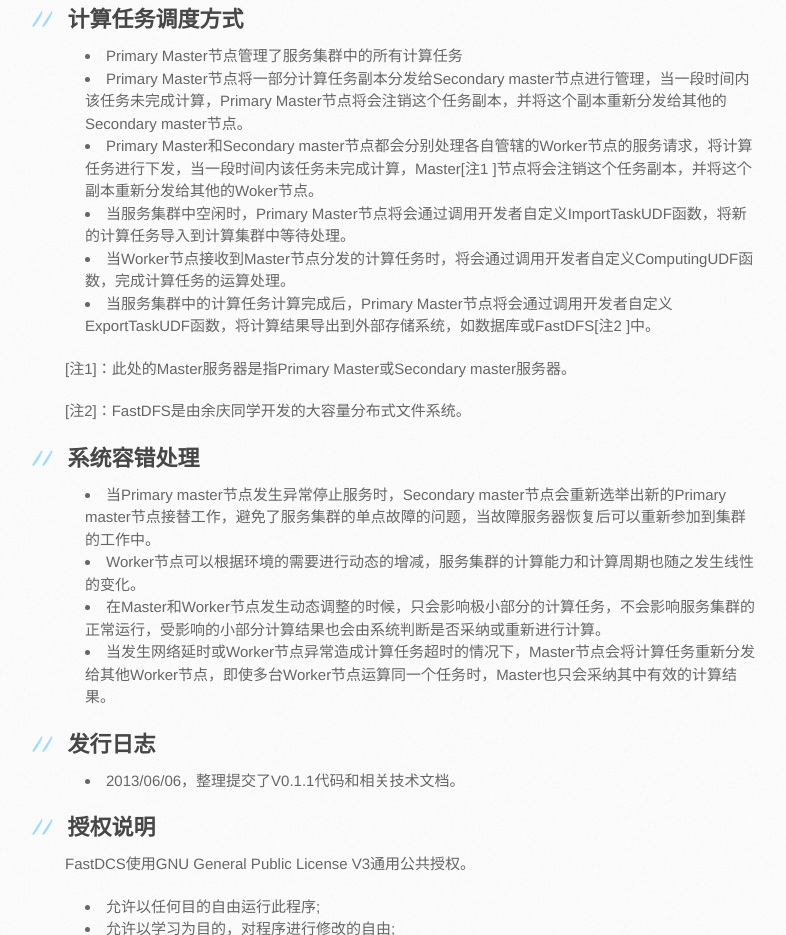
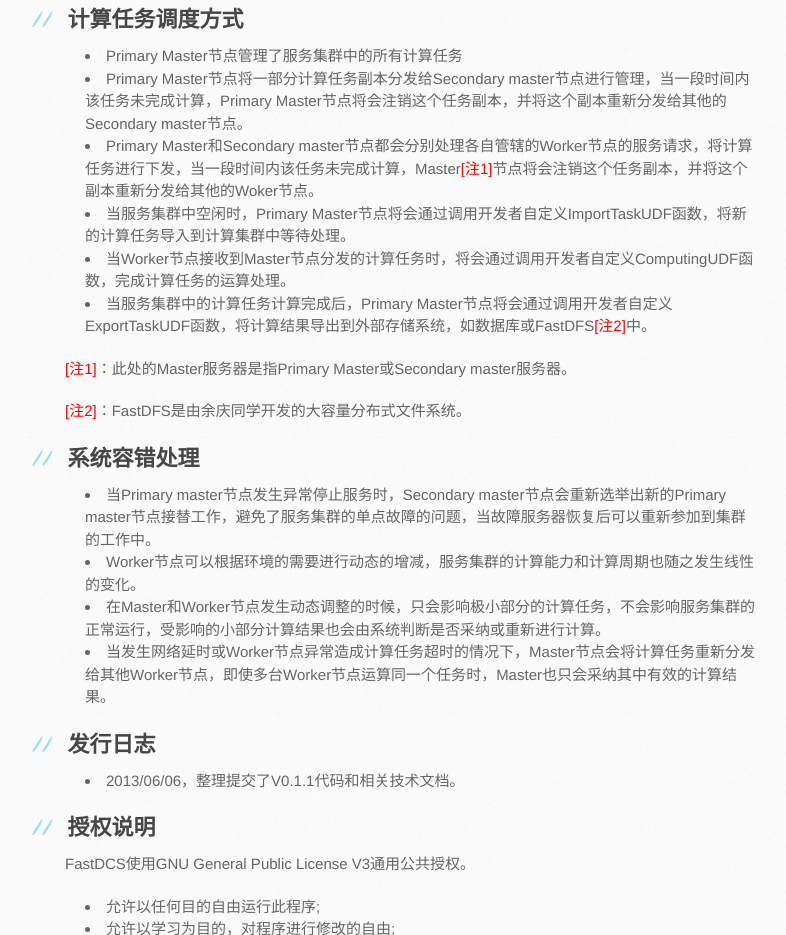
Before and after one commit to xunliu/FastDCS, a plain HTML site: page index.html in a window 1280 px wide. Shown: the part 900-1835 px from the top of the page, without its empty margins (105-891 px from the left). Drawn offline with Linux system fonts and the light colour scheme.

Commit message:
Update index.html

```diff
--- a/index.html
+++ b/index.html
@@ -13,7 +13,7 @@
     <script src="//html5shiv.googlecode.com/svn/trunk/html5.js"></script>
     <![endif]-->
 
-    <title>FastDCS by liuxunorg</title>
+    <title>FastDCS - 分布式计算系统</title>
   </head>
 
   <body>
@@ -67,13 +67,13 @@
 <ul>
 <li>Primary Master节点管理了服务集群中的所有计算任务</li>
 <li>Primary Master节点将一部分计算任务副本分发给Secondary master节点进行管理，当一段时间内该任务未完成计算，Primary Master节点将会注销这个任务副本，并将这个副本重新分发给其他的Secondary master节点。</li>
-<li>Primary Master和Secondary master节点都会分别处理各自管辖的Worker节点的服务请求，将计算任务进行下发，当一段时间内该任务未完成计算，Master[<b>注1</b> ]节点将会注销这个任务副本，并将这个副本重新分发给其他的Woker节点。</li>
+<li>Primary Master和Secondary master节点都会分别处理各自管辖的Worker节点的服务请求，将计算任务进行下发，当一段时间内该任务未完成计算，Master<font color="#F00"><b>[注1]</b></font>节点将会注销这个任务副本，并将这个副本重新分发给其他的Woker节点。</li>
 <li>当服务集群中空闲时，Primary Master节点将会通过调用开发者自定义ImportTaskUDF函数，将新的计算任务导入到计算集群中等待处理。</li>
 <li>当Worker节点接收到Master节点分发的计算任务时，将会通过调用开发者自定义ComputingUDF函数，完成计算任务的运算处理。</li>
-<li>当服务集群中的计算任务计算完成后，Primary Master节点将会通过调用开发者自定义ExportTaskUDF函数，将计算结果导出到外部存储系统，如数据库或FastDFS[<b>注2</b> ]中。</li>
-</ul><p><b>[注1]</b>：此处的Master服务器是指Primary Master或Secondary master服务器。</p>
+<li>当服务集群中的计算任务计算完成后，Primary Master节点将会通过调用开发者自定义ExportTaskUDF函数，将计算结果导出到外部存储系统，如数据库或FastDFS<font color="#F00"><b>[注2]</b></font>中。</li>
+</ul><p><font color="#F00"><b>[注1]</b></font>：此处的Master服务器是指Primary Master或Secondary master服务器。</p>
 
-<p><b>[注2]</b>：FastDFS是由余庆同学开发的大容量分布式文件系统。</p>
+<p><font color="#F00"><b>[注2]</b></font>：FastDFS是由余庆同学开发的大容量分布式文件系统。</p>
 
 <h2>
 <a name="-3" class="anchor" href="#-3"><span class="octicon octicon-link"></span></a>系统容错处理</h2>
```
